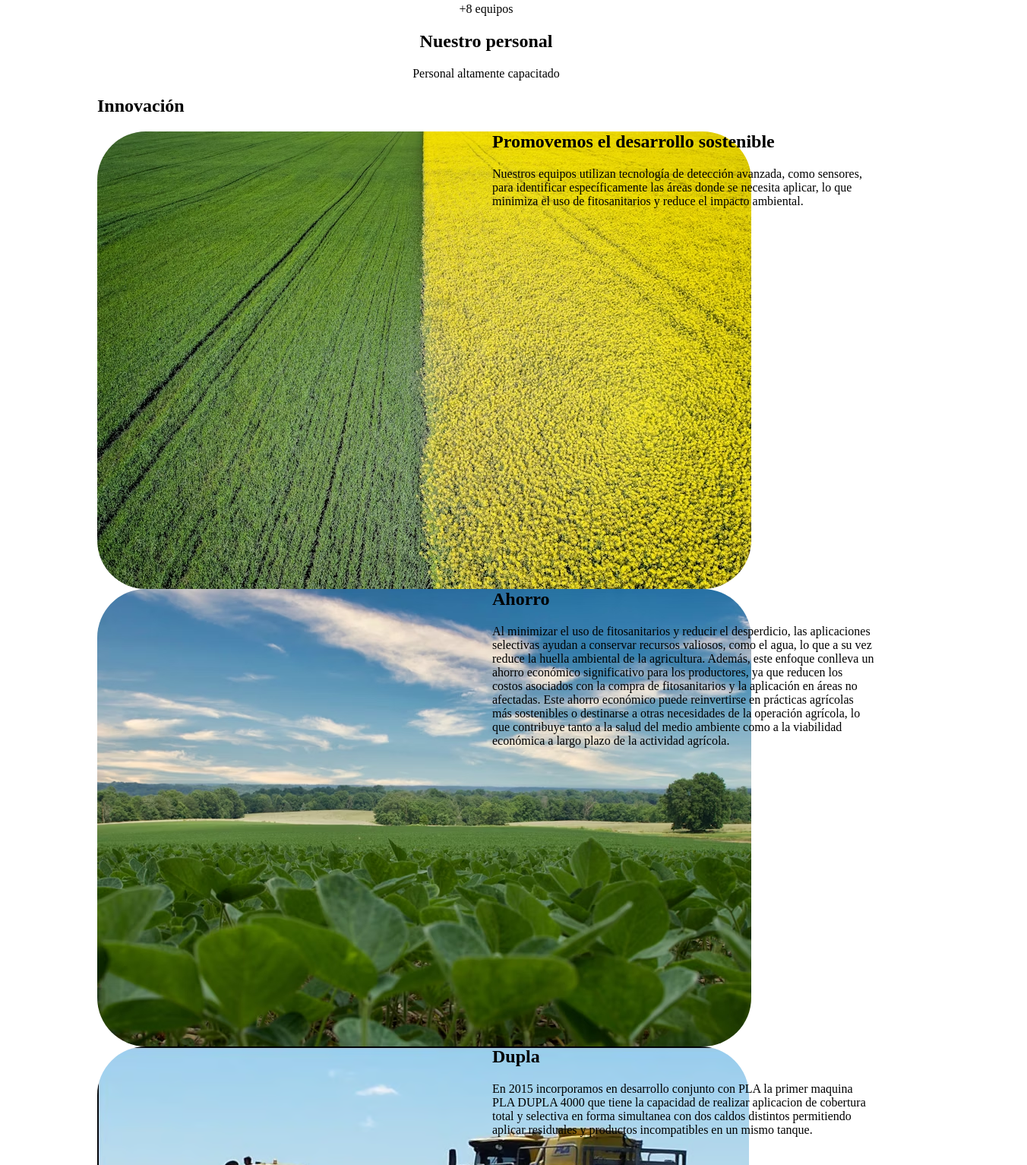
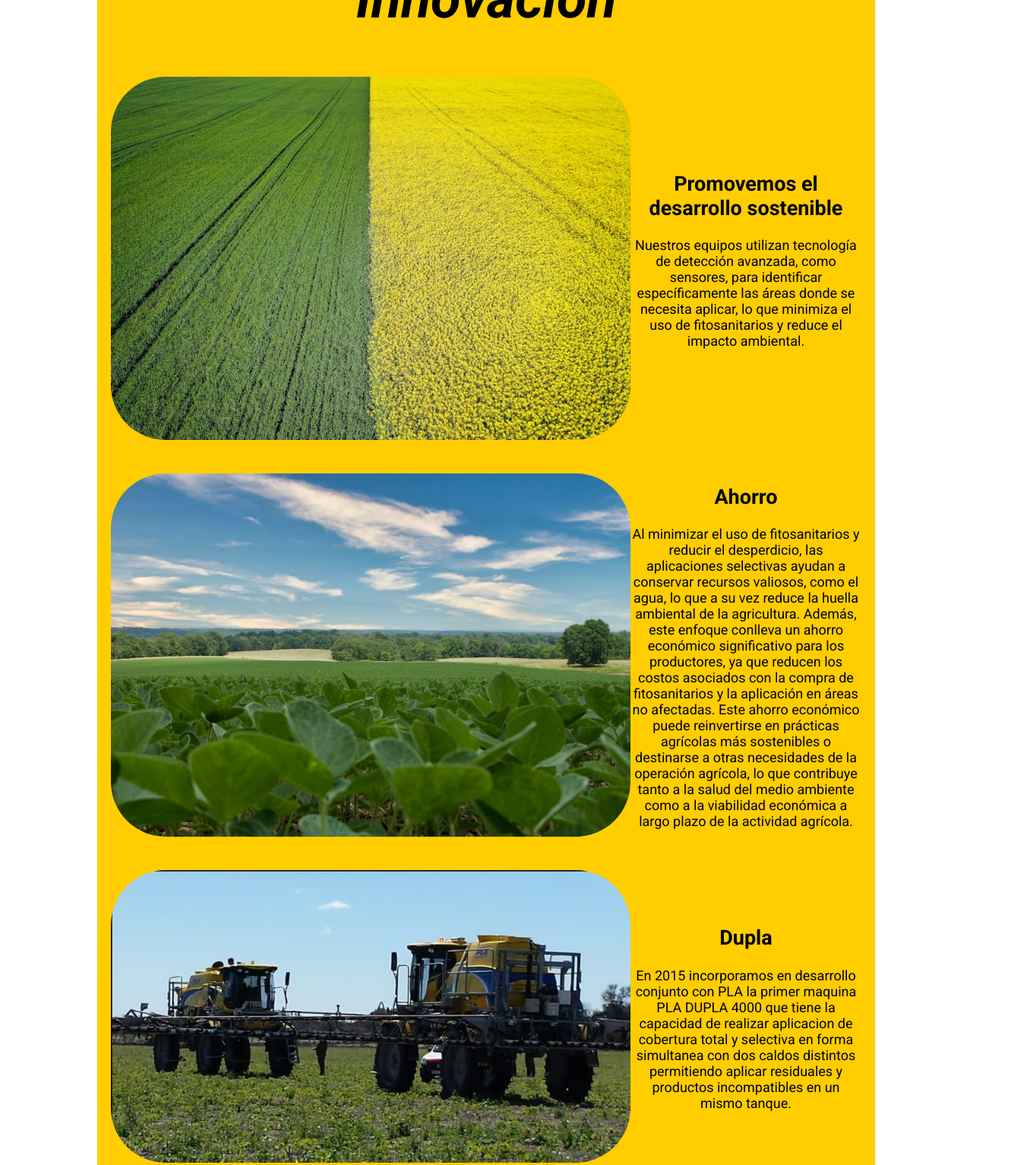
Before and after one commit to UCC-LabCompu2/proyecto2024-fernandez-favaron, a plain HTML site: page index.html in a window 1280 px wide. Shown: the part 983-2516 px from the top of the page at 76% size, 1352 px wide, since content can reach past the window. Drawn offline with Linux system fonts and the light colour scheme.

Commit message:
Better view

```diff
--- a/index.html
+++ b/index.html
@@ -7,71 +7,94 @@
     <meta name="keyword" content="Favaron Servicios, Pulverizacion selectiva, Fumigacion, Contratista">
     <meta name="description" content="Informacion acerca de la empresa">
     <link rel="stylesheet" href="master.css">
-
     <link rel="preconnect" href="https://fonts.googleapis.com">
     <link rel="preconnect" href="https://fonts.gstatic.com" crossorigin>
-    <link href="https://fonts.googleapis.com/css2?family=Roboto:ital,wght@0,100;0,300;0,400;0,500;0,700;0,900;1,100;1,300;1,400;1,500;1,700;1,900&display=swap" rel="stylesheet">
-
+    <link
+        href="https://fonts.googleapis.com/css2?family=Roboto:ital,wght@0,100;0,300;0,400;0,500;0,700;0,900;1,100;1,300;1,400;1,500;1,700;1,900&display=swap"
+        rel="stylesheet">
 </head>
 
 <body>
-    <header class="central" class="roboto-regular">
+
+    <header class="central">
+        <div>
             <h1>¿Quienes somos?</h1>
-        <div>Somos una empresa especializada en servicios agropecuarios, líderes en la aplicación selectiva de
+            <p>Somos una empresa especializada en servicios agropecuarios, líderes en la aplicación selectiva de
             fitosanitarios mediante equipos WeedIT. Nuestra pasión por la innovación y la sostenibilidad impulsa nuestro
-            compromiso de ofrecer soluciones eficientes y respetuosas con el medio ambiente para mejorar la productividad
+            compromiso de ofrecer soluciones eficientes y respetuosas con el medio ambiente para mejorar la
+            productividad
             agrícola. Con un equipo experto y personalizado, estamos aquí para ayudar a nuestros clientes a alcanzar sus
-            metas de manera rentable y responsable.
+            metas de manera rentable y responsable.</p>
         </div>
-    <img src="img/mosquitos.avif" alt="Imagen de mosquitos en fila">
-    <h2>Nuestra Trayectoria</h2>
-    <div>+9 años</div>
+        <img src="img/mosquitos.avif" alt="Imagen de mosquitos en fila" class="imga">
+        <div>
+            <br><br><br>
+            <h2>Nuestra trayectoria</h2>
+            <p>+9 años</p>
 
             <h2>Nuestros equipos</h2>
-    <div>+8 equipos</div>
+            <p>+8 equipos</p>
 
             <h2>Nuestro personal</h2>
-    <div>Personal altamente capacitado</div>
+            <p>Personal altamente capacitado</p>
+        </div>
     </header>
-<section class="roboto-regular" class="central">
+    <section class="central">
+        <br><br><br><br><br><br><br><br><br>
         <h1>Innovación</h1>
 
         <article>
-        <img src="img/desarrollosostenible.avif" alt="Imagen de campo verde con flores amarillas a la derecha" class="imgc">
+            <img src="img/desarrollosostenible.avif" alt="Imagen de campo verde con flores amarillas a la derecha"
+                class="imgc">
+            <div class="floaty">
                 <h2>Promovemos el desarrollo sostenible</h2>
-        <div>Nuestros equipos utilizan tecnología de detección avanzada, como sensores, para identificar específicamente las
-            áreas donde se necesita aplicar, lo que minimiza el uso de fitosanitarios y reduce el impacto ambiental.
+                <p>
+                    Nuestros equipos utilizan tecnología de detección avanzada, como sensores, para identificar
+                    específicamente las
+                    áreas donde se necesita aplicar, lo que minimiza el uso de fitosanitarios y reduce el impacto
+                    ambiental.
+                </p>
+
             </div>
         </article>
 
         <article>
             <img src="img/ahorro.avif" alt="Imagen de campo verde bajo el cielo azul" class="imgc">
+            <div class="floaty">
                 <h2>Ahorro</h2>
-    <div>
-        Al minimizar el uso de fitosanitarios y reducir el desperdicio, las aplicaciones selectivas ayudan a conservar
-        recursos valiosos, como el agua, lo que a su vez reduce la huella ambiental de la agricultura. Además, este
-        enfoque conlleva un ahorro económico significativo para los productores, ya que reducen los costos asociados con
-        la compra de fitosanitarios y la aplicación en áreas no afectadas. Este ahorro económico puede reinvertirse en
-        prácticas agrícolas más sostenibles o destinarse a otras necesidades de la operación agrícola, lo que contribuye
-        tanto a la salud del medio ambiente como a la viabilidad económica a largo plazo de la actividad agrícola.
+                <p>Al minimizar el uso de fitosanitarios y reducir el desperdicio, las aplicaciones selectivas ayudan a
+                    conservar
+                    recursos valiosos, como el agua, lo que a su vez reduce la huella ambiental de la agricultura.
+                    Además, este
+                    enfoque conlleva un ahorro económico significativo para los productores, ya que reducen los costos
+                    asociados con
+                    la compra de fitosanitarios y la aplicación en áreas no afectadas. Este ahorro económico puede
+                    reinvertirse en
+                    prácticas agrícolas más sostenibles o destinarse a otras necesidades de la operación agrícola, lo
+                    que contribuye
+                    tanto a la salud del medio ambiente como a la viabilidad económica a largo plazo de la actividad
+                    agrícola.</p>
             </div>
         </article>
 
         <article>
             <img src="img/dupla.avif" alt="Imagen de mosquito con doble tanque" class="imgc">
+            <div class="floaty">
                 <h2>Dupla</h2>
-    <div>En 2015 incorporamos en desarrollo conjunto con PLA la primer maquina PLA DUPLA 4000 que tiene la capacidad de
-        realizar aplicacion de cobertura total y selectiva en forma simultanea con dos caldos distintos permitiendo
-        aplicar residuales y productos incompatibles en un mismo tanque.
+                <p>En 2015 incorporamos en desarrollo conjunto con PLA la primer maquina PLA DUPLA 4000 que tiene la
+                    capacidad de
+                    realizar aplicacion de cobertura total y selectiva en forma simultanea con dos caldos distintos
+                    permitiendo
+                    aplicar residuales y productos incompatibles en un mismo tanque.</p>
             </div>
         </article>
 
         <article>
             <img src="img/mapeo.avif" alt="Imagen de mapeo satelital de un campo" class="imgc">
+            <div class="floaty">
                 <h2>Mapeo</h2>
-    <div>
-        Nuestros equipos generan mapas en tiempo real de lts/ha, delta t, viento, temperatura y humedad.
-        Permitiendo asi un mayor control del productor sobre los servicios brindados.
+                <p>Nuestros equipos generan mapas en tiempo real de lts/ha, delta t, viento, temperatura y humedad.</p>
+                <p>Permitiendo asi un mayor control del productor sobre los servicios brindados.</p>
             </div>
         </article>
     </section>
--- a/master.css
+++ b/master.css
@@ -2,16 +2,55 @@ body{
     margin: 0em 8em;
 }
 
+
+
+h1{
+    font-size: 4em;
+    font-style: oblique;
+}
+
+header{
+    background-color: rgb(255, 205, 0);
+    margin: -1em 0em;
+}
+
 article{
-    column-count: 2;
-    column-width: auto;
+    display: flex;
+    align-items: center;
+    justify-content: center;
+    margin: 2em 1em;
+    border: 2em 1em;
+    border-color: black;
+}
+
+.imga{
+    float:right;
+    border-radius: 4em;
+    width: 48em;
 }
 
 .imgc{
+    float: left;
     border-radius: 4em;
-    width: 36ññem;
+    width: 38em;
 }
 
 .central{
+    font-family: "Roboto", sans-serif;
     text-align: center;
+    font-weight: 400;
+    font-style: normal;
+    font-size: large;
 }
+
+.floaty{
+    float:right;
+}
+.floatyl{
+    float:left;
+}
+
+section{
+    background-color: rgb(255, 205, 0);
+    margin: 0em 0em;
+}
```
Also changed, not shown: img/logo.webp (added), img/logog.webp (added), 1 other file. Lines whose indentation alone changed are shown as unchanged.
